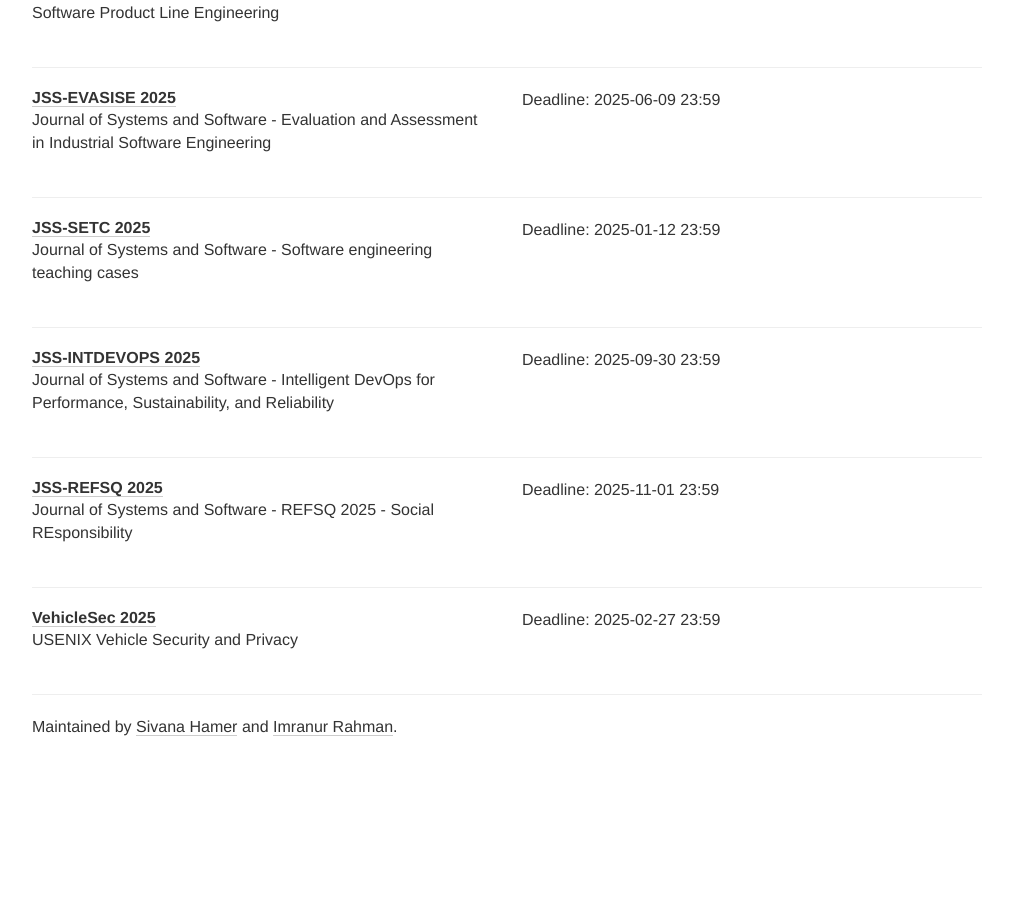
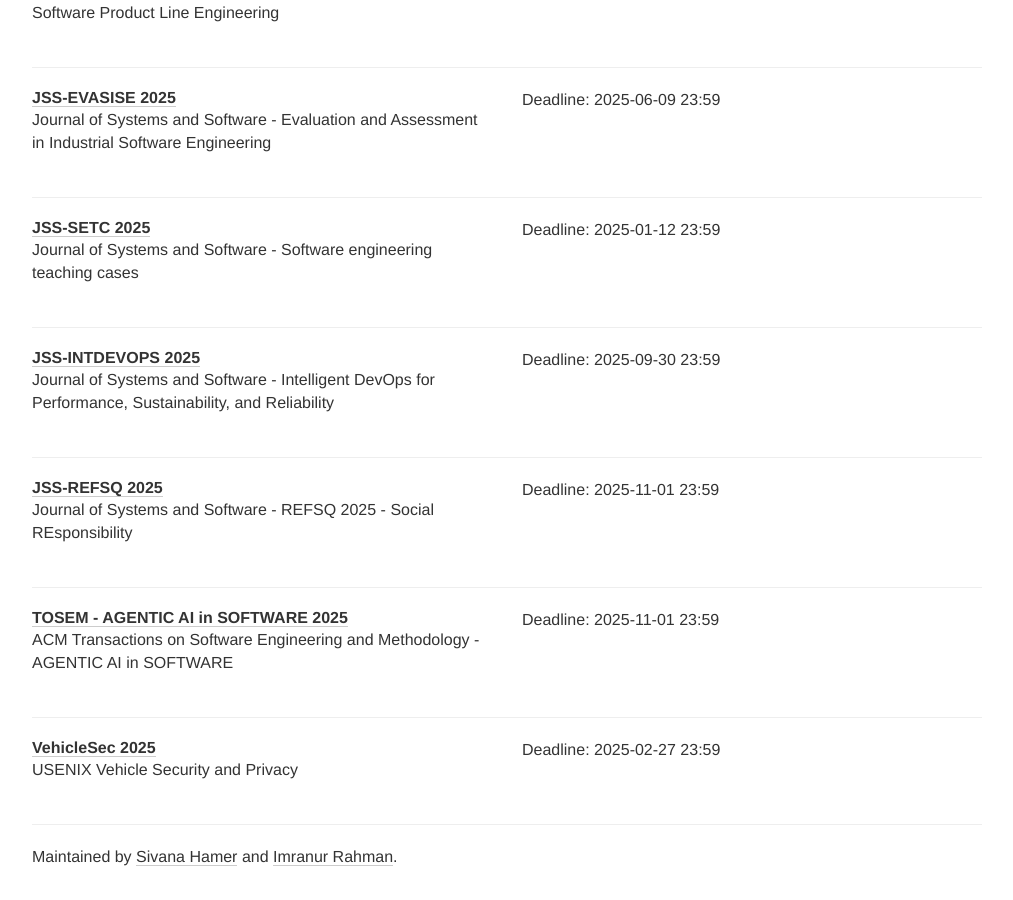
Before and after one commit to se-deadlines/se-deadlines.github.io, a Jekyll site: the page built from index.html, in a window 1280 px wide and 900 px high, scrolled down 21844 px. Shown: the whole window, without its empty margins (133-1146 px from the left). Built offline with Jekyll 4.4.1, drawn with Linux system fonts in a browser that asks for light colours; nearby versions of some CDN libraries; before the commit the page ends 22614 px from its top, so only the background shows below that.

Commit message:
TOSEM Special Issue

```diff
--- a/_data/conferences.yml
+++ b/_data/conferences.yml
@@ -1630,6 +1630,15 @@
   - "2025-11-01 23:59"
   tags: [JO]
 
+# TOSEM
+- name: TOSEM - AGENTIC AI in SOFTWARE
+  description: ACM Transactions on Software Engineering and Methodology - AGENTIC AI in SOFTWARE
+  year: 2025
+  link: https://dl.acm.org/pb-assets/static_journal_pages/tosem/pdf/ACM-TOSEM-CfP-Agentic-AI-Software.pdf
+  deadline:
+  - "2025-11-01 23:59"
+  tags: [JO]
+
 - name: VehicleSec
   description: USENIX Vehicle Security and Privacy
   year: 2025
```
